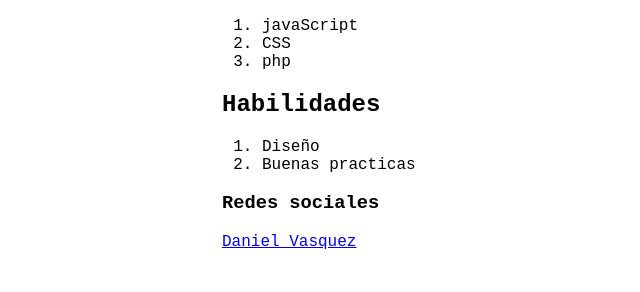
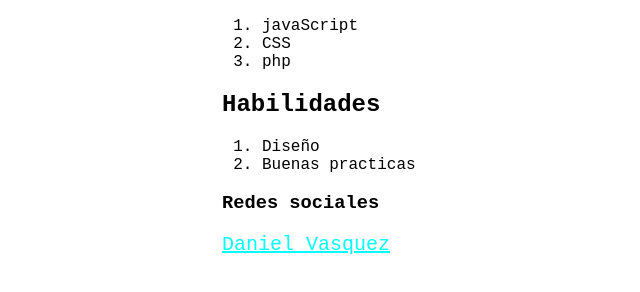
Before and after one commit to AngelVasquezNep/dani, a plain HTML site: page dani.html in a window 1280 px wide. Shown: the part 110-402 px from the top of the page, without its empty margins (18-658 px from the left). Drawn offline with Linux system fonts and the light colour scheme.

Commit message:
Agrégue estilos a footer-a

```diff
--- a/dani.html
+++ b/dani.html
@@ -14,6 +14,12 @@
       main {
         margin: 1rem auto;
         max-width: 50rem;
+      }
+
+      .footer-link {
+        color: cyan;
+        font-weight: normal;
+        font-size: 20px;
       }
     </style>
   </head>
@@ -37,7 +43,7 @@
       </section>
       <footer>
         <h3>Redes sociales</h3>
-        <a href="https://github.com/Daniel-Vasquez">Daniel Vasquez</a>
+        <a class="footer-link" href="https://github.com/Daniel-Vasquez">Daniel Vasquez</a>
       </footer>
     </main>
   </body>
```
